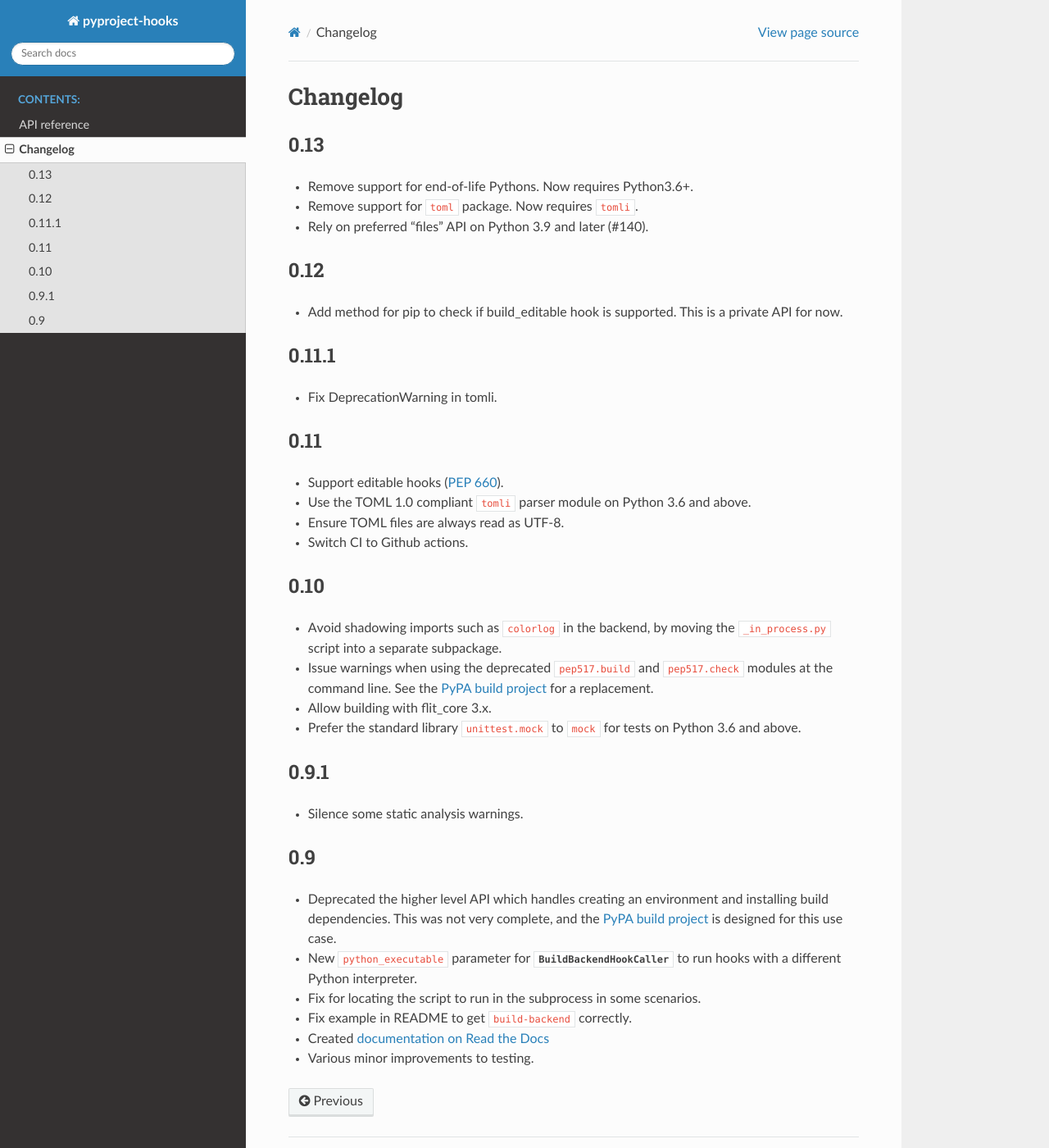
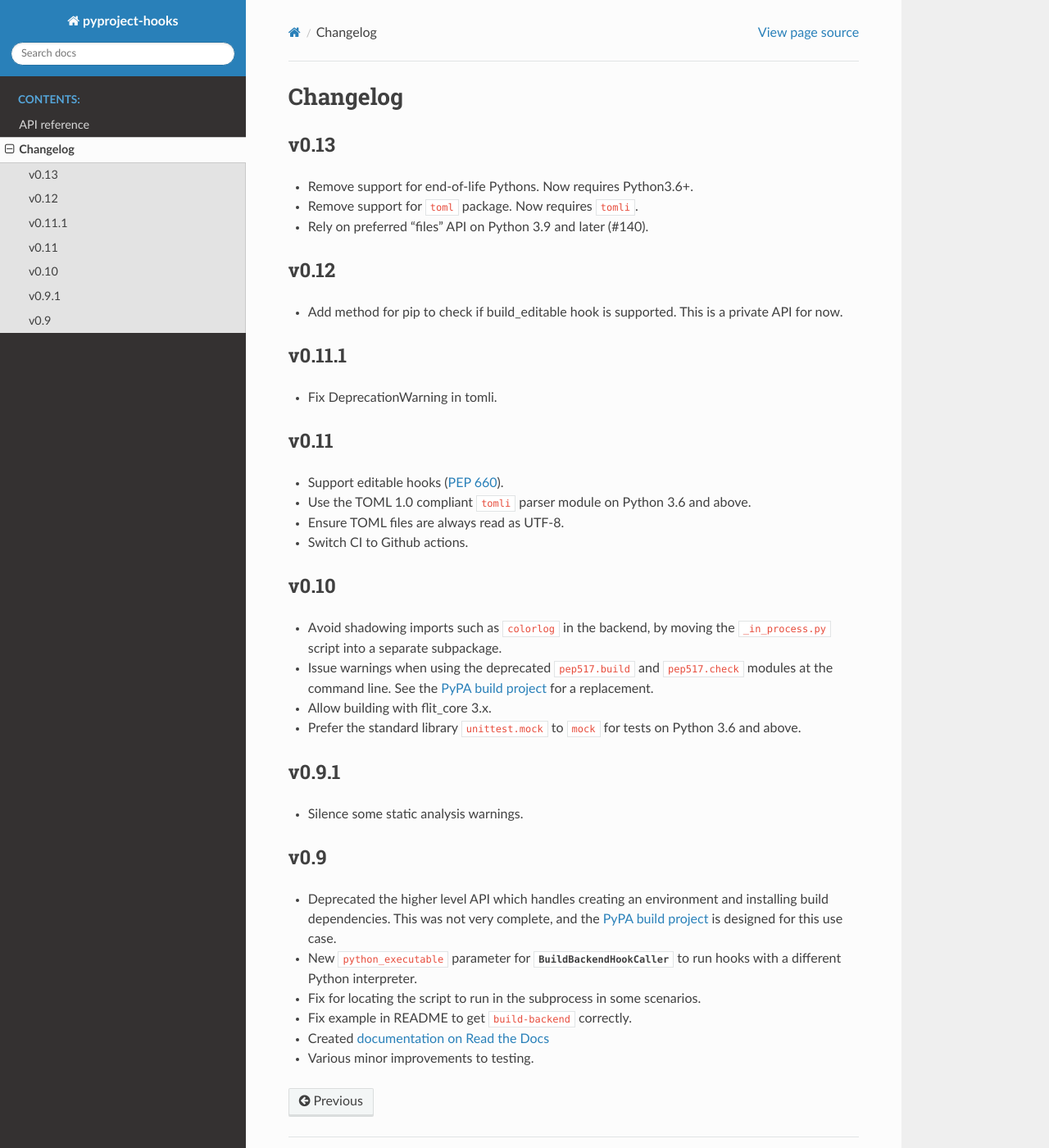
Before and after one commit to pypa/pyproject-hooks, a Sphinx documentation site: the page built from doc/changelog.rst, in a window 1280 px wide and 1400 px high. Shown: the whole window at 82% size. Built offline with Sphinx 7.4.7 and the Read the Docs theme 2.0.0, drawn with Linux system fonts in a browser that asks for light colours.

Commit message:
Add a v to all the version in changelog
This makes Sphinx generate the anchors correctly.

```diff
--- a/doc/changelog.rst
+++ b/doc/changelog.rst
@@ -1,34 +1,34 @@
 Changelog
 =========
 
-0.13
-----
+v0.13
+-----
 
 - Remove support for end-of-life Pythons. Now requires Python3.6+.
 - Remove support for ``toml`` package. Now requires ``tomli``.
 - Rely on preferred "files" API on Python 3.9 and later (#140).
 
-0.12
-----
+v0.12
+-----
 
 - Add method for pip to check if build_editable hook is supported.
   This is a private API for now.
 
-0.11.1
-------
+v0.11.1
+-------
 
 - Fix DeprecationWarning in tomli.
 
-0.11
-----
+v0.11
+-----
 
 - Support editable hooks (`PEP 660 <https://www.python.org/dev/peps/pep-0660/>`_).
 - Use the TOML 1.0 compliant ``tomli`` parser module on Python 3.6 and above.
 - Ensure TOML files are always read as UTF-8.
 - Switch CI to Github actions.
 
-0.10
-----
+v0.10
+-----
 
 - Avoid shadowing imports such as ``colorlog`` in the backend, by moving the
   ``_in_process.py`` script into a separate subpackage.
@@ -39,13 +39,13 @@ Changelog
 - Prefer the standard library ``unittest.mock`` to ``mock`` for tests on Python
   3.6 and above.
 
-0.9.1
------
+v0.9.1
+------
 
 - Silence some static analysis warnings.
 
-0.9
----
+v0.9
+-----
 
 - Deprecated the higher level API which handles creating an environment and
   installing build dependencies. This was not very complete, and the `PyPA build
```
